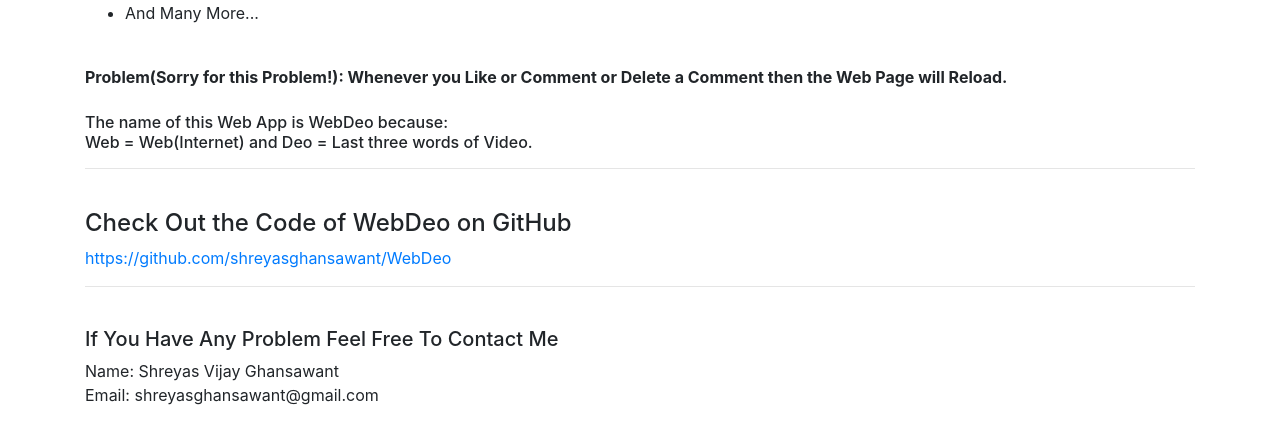
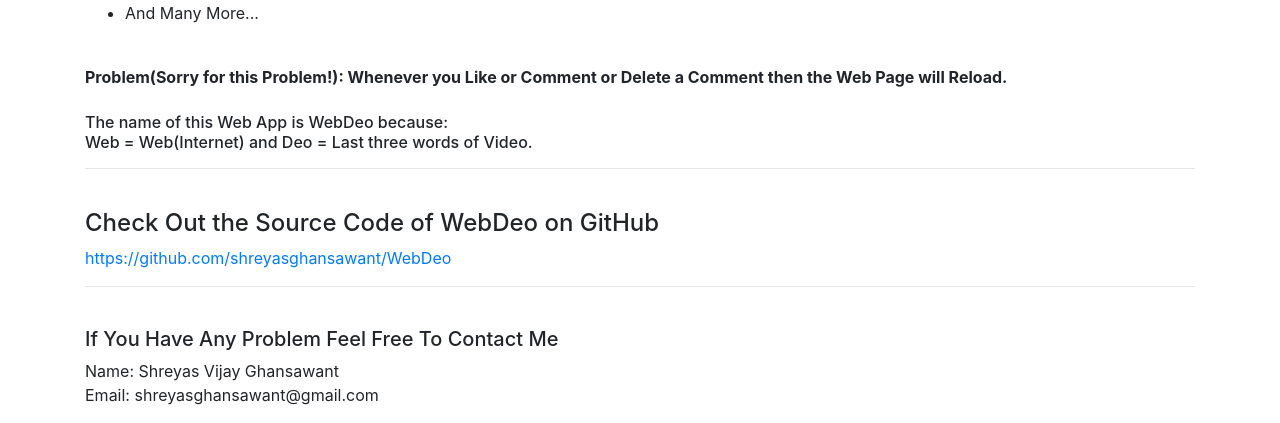
Before and after one commit to shreyasghansawant/WebDeo, a Django app: page /about/ in a window 1280 px wide. Shown: the part 419-842 px from the top of the page. Run offline with Django 3.2, Linux system fonts and the light colour scheme; some libraries are stand-ins or nearby versions.

Commit message:
Update about.html

```diff
--- a/videos/templates/videos/about.html
+++ b/videos/templates/videos/about.html
@@ -27,7 +27,7 @@
 	Web = Web(Internet) and Deo = Last three words of Video.</h6>
 	<hr>
 	<br>
-	<h4>Check Out the Code of WebDeo on GitHub</h4>
+	<h4>Check Out the Source Code of WebDeo on GitHub</h4>
 	<a href="https://github.com/shreyasghansawant/WebDeo">https://github.com/shreyasghansawant/WebDeo</a>
 	<hr>
 	<br>
```
